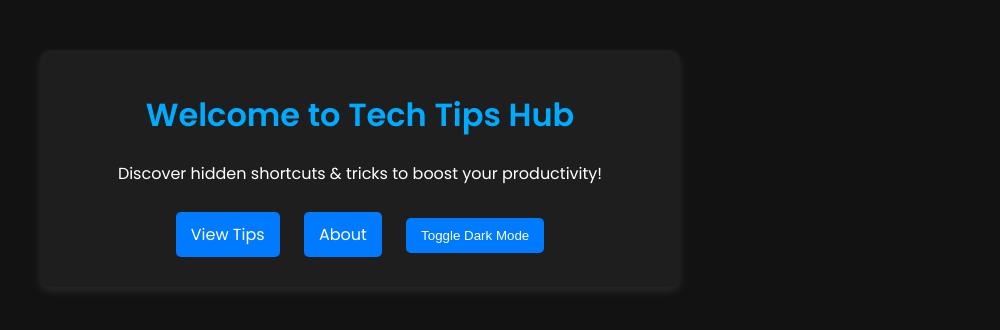
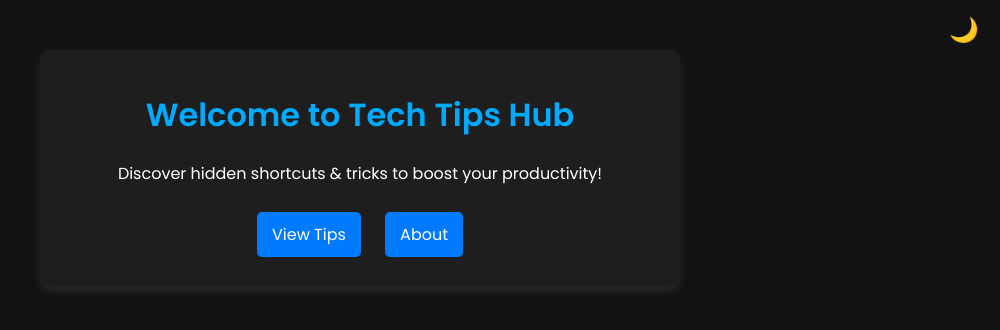
Before and after one commit to cyberbuzzytb/Tech-Tips-Hub, a plain HTML site: page index.html in a window 1280 px wide. Shown: the whole page, without its empty margins (280-1280 px from the left). Drawn offline with Linux system fonts and the light colour scheme.

Commit message:
Update index.html

```diff
--- a/index.html
+++ b/index.html
@@ -13,19 +13,43 @@
         .button:hover { background: #0056b3; }
         .dark-mode { background: white; color: black; }
         .dark-mode .container { background: #f0f0f0; color: black; }
+
+        /* Floating Toggle Button */
+        .toggle-button {
+            position: fixed;
+            top: 15px;
+            right: 15px;
+            background: transparent;
+            border: none;
+            font-size: 24px;
+            cursor: pointer;
+            transition: transform 0.3s ease;
+        }
     </style>
 </head>
 <body>
+    <button class="toggle-button" onclick="toggleDarkMode()" id="theme-toggle">🌙</button>
+
     <div class="container">
         <h1>Welcome to Tech Tips Hub</h1>
         <p>Discover hidden shortcuts & tricks to boost your productivity!</p>
         <a href="tips.html" class="button">View Tips</a>
         <a href="about.html" class="button">About</a>
-        <button onclick="toggleDarkMode()" class="button">Toggle Dark Mode</button>
     </div>
+
     <script>
         function toggleDarkMode() {
-            document.body.classList.toggle("dark-mode");
+            const body = document.body;
+            const toggleButton = document.getElementById("theme-toggle");
+
+            body.classList.toggle("dark-mode");
+
+            // Change the emoji based on the theme
+            if (body.classList.contains("dark-mode")) {
+                toggleButton.textContent = "☀️"; // Sun icon for dark mode
+            } else {
+                toggleButton.textContent = "🌙"; // Moon icon for light mode
+            }
         }
     </script>
 </body>
```
